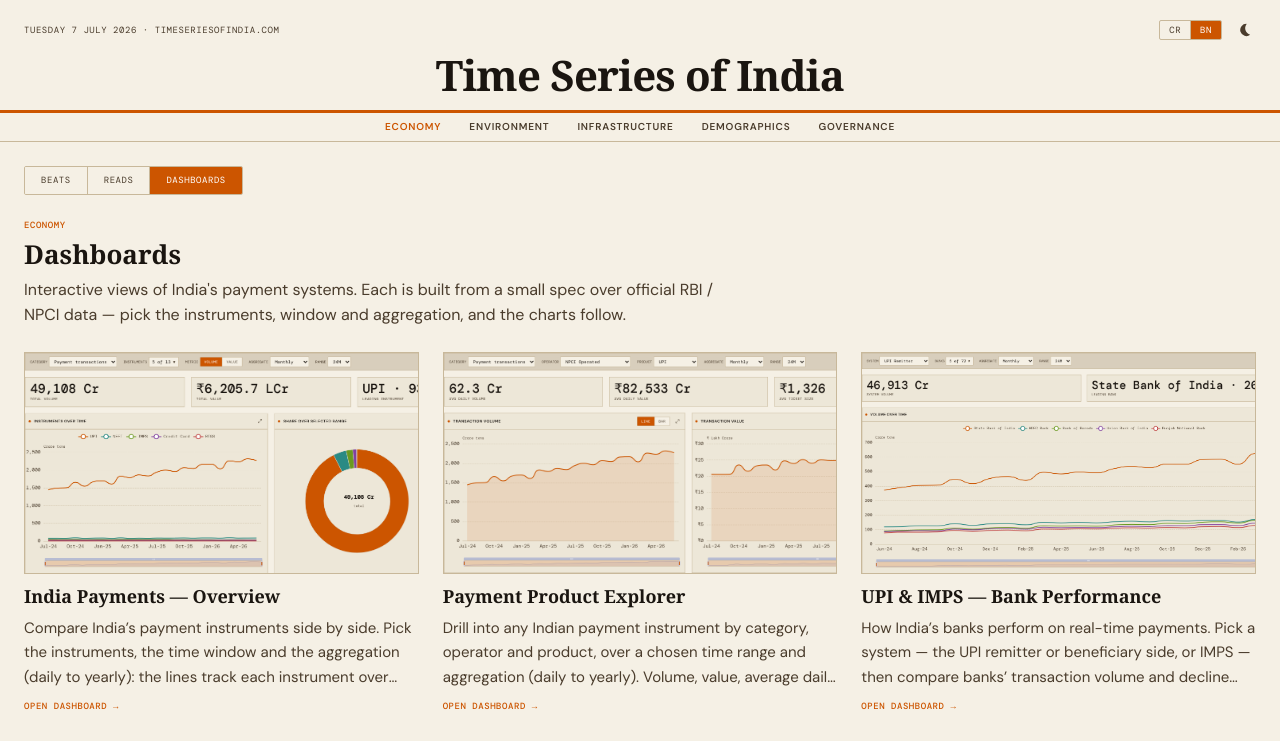
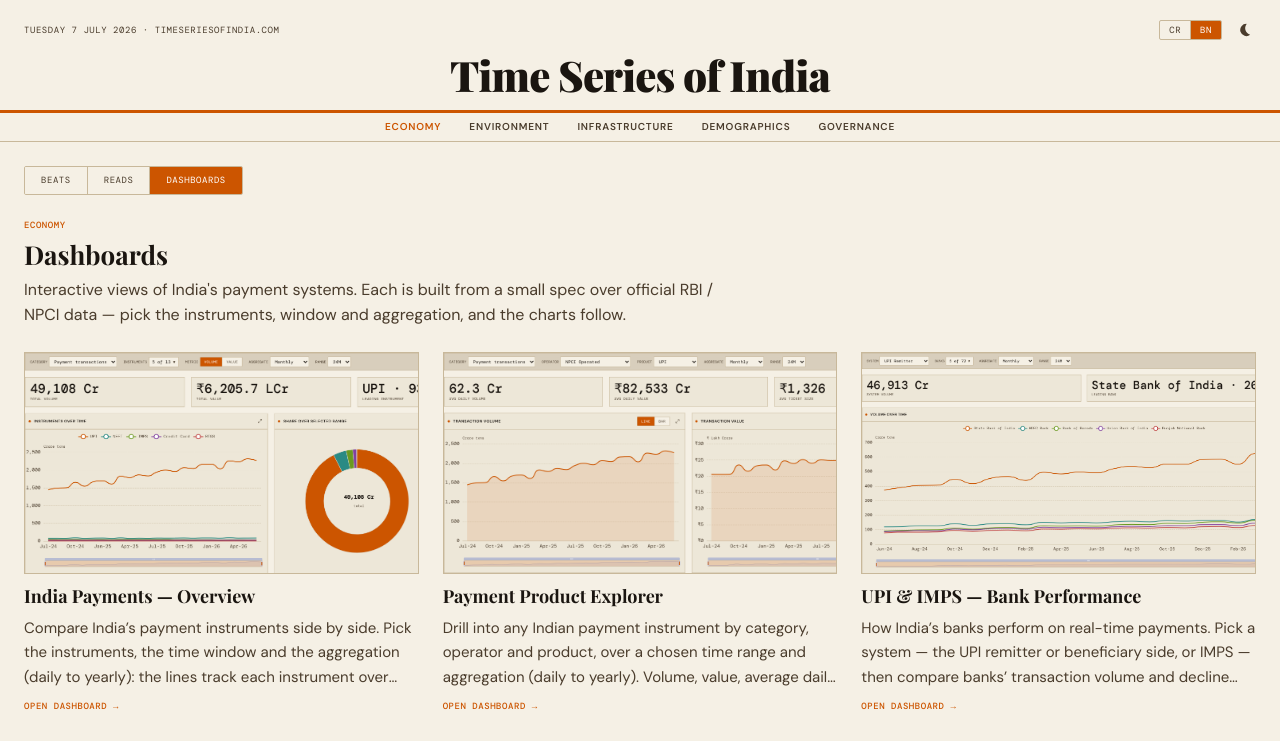
Before and after one commit to time-series-of-india/tsoi, an Astro site in the folder site/: page /economy/dashboards in a window 1280 px wide. Shown: the top 741 px of the page. Built offline with nearby package versions, Linux system fonts and the light colour scheme; Astro itself is replaced by a stand-in of ours.

Commit message:
fix(site): switch Playfair Display to font-display: fallback
RUM data showed median FCP (~217ms) already past font-display:optional's
~100ms block window with no later swap, so most real visits silently
stuck on the Georgia fallback font. fallback's ~3s swap window comfortably
covers even the P95 TTFB (~114ms), letting Playfair swap in for nearly
all visits instead.

Co-Authored-By: Claude Sonnet 5 <noreply@anthropic.com>
Claude-Session: https://claude.ai/code/session_015sS8BHnJhtMA4SvWzEc88f

```diff
--- a/site/src/styles/global.css
+++ b/site/src/styles/global.css
@@ -12,10 +12,12 @@
   font-family: 'Playfair Display';
   font-style: normal;
   font-weight: 700;
-  /* optional: with the face preloaded it's used immediately; if it isn't ready
-     the fallback stays for that load with no late swap — kills the FOUT flash
-     where a heavier serif (Georgia) showed before Playfair loaded. */
-  font-display: optional;
+  /* fallback: ~100ms invisible block period, then up to ~3s where Playfair can
+     still swap in once it arrives. RUM data (2026-07-07) showed median FCP
+     (~217ms) already past optional's ~100ms window with no later swap, so most
+     real visits were silently stuck on the Georgia fallback; P95 TTFB (~114ms)
+     comfortably fits inside fallback's 3s swap window instead. */
+  font-display: fallback;
   src: url('/fonts/playfair-display-latin-700-normal.woff2') format('woff2');
 }
 
@@ -23,7 +25,7 @@
   font-family: 'Playfair Display';
   font-style: normal;
   font-weight: 900;
-  font-display: optional;
+  font-display: fallback;
   src: url('/fonts/playfair-display-latin-900-normal.woff2') format('woff2');
 }
 
```
